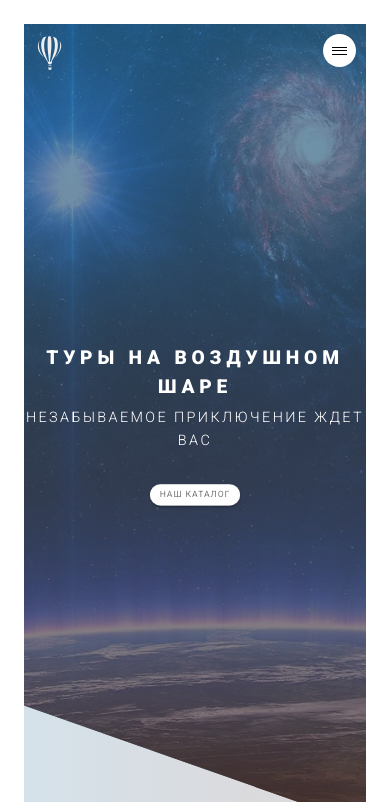
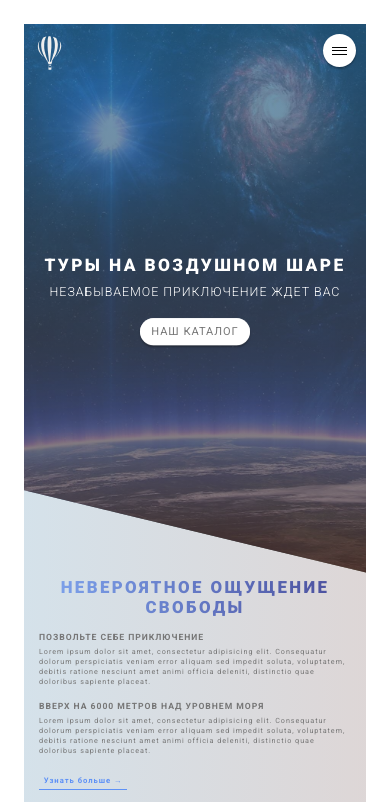
Before and after one commit to squbert/training-projects, a plain HTML site: page 04-landing-page-kosmos/index.html in a window 390 px wide. Shown: the top 802 px of the page. Drawn offline with Linux system fonts and the light colour scheme; files whose address does not match are found by name.

Commit message:
адаптив для tab-port

```diff
--- a/04-landing-page-kosmos/SASS/base/_typography.sass
+++ b/04-landing-page-kosmos/SASS/base/_typography.sass
@@ -17,6 +17,10 @@
     backface-visibility: hidden
     @include respond(tab-land)
       font-size: 4rem
+    @include respond(tab-port)
+      margin-bottom: 0
+      font-size: 3.6rem
+      letter-spacing: 0.5rem
 
 
   &__secondary
@@ -34,6 +38,11 @@
     backface-visibility: hidden
     @include respond(tab-land)
       font-size: 3rem
+    @include respond(tab-port)
+      margin-bottom: 3rem
+      font-size: 2.6rem
+      letter-spacing: 0.2rem
+
 
 .title-secondary
   font-size: 3.6rem
@@ -46,13 +55,16 @@
   color: transparent
   transition: all .4s
   backface-visibility: hidden
+  @include respond(tab-land)
+      font-size: 3rem
+  @include respond(tab-port)
+    font-size: 3.5rem
+    letter-spacing: 0.5rem
   &:hover
     transform: skewY(2deg) skewX(10deg) scale(1.1)
     text-shadow: $title-shadow
   &_white
     color: $color-white
-  @include respond(tab-land)
-      font-size: 3rem
 
 .title-third
   font-size: 2rem
--- a/04-landing-page-kosmos/SASS/base/_utilities.sass
+++ b/04-landing-page-kosmos/SASS/base/_utilities.sass
@@ -7,6 +7,8 @@
 
 .margin-bottom-80px
   margin-bottom: $margin-vertical-big
+  @include respond(tab-port)
+    margin-bottom: 3rem
 
 .element-align-center
   text-align: center
--- a/04-landing-page-kosmos/SASS/components/_cards.sass
+++ b/04-landing-page-kosmos/SASS/components/_cards.sass
@@ -7,6 +7,8 @@
   transition: all .5s
   &:hover
     transform: scale(1.1)
+    @include respond(tab-port)
+      transform: scale(.95)
   &__icon
     display: inline-block
     margin-bottom: 2.4rem
--- a/04-landing-page-kosmos/SASS/components/_form.sass
+++ b/04-landing-page-kosmos/SASS/components/_form.sass
@@ -3,30 +3,42 @@
   box-shadow: $box-shadow
   border-radius: .5rem
   background: linear-gradient(110deg, rgba(250, 250, 250, 1) 0%, rgba(230, 230, 230, 1) 55%, rgba(94,145,246,.8) 60%, rgba(6,12,123,.5) 100%), url(../img/form.jpg)  right/60% 100% no-repeat
+  @include respond(tab-port)
+    height: 66rem
+    background: linear-gradient(110deg, rgba(250, 250, 250, 1) 0%, rgba(230, 230, 230, .6) 100%), url(../img/form.jpg)  center/cover no-repeat
 
 .form
   width: 70%
   padding-top: 5rem
   padding-left: 5rem
+  @include respond(tab-port)
+    padding: 5rem 3rem
+    width: 100%
 
   &__wrapper:not(:last-child)
     margin-bottom: 2rem
     @include respond(tab-land)
       margin-bottom: 1rem
+    @include respond(tab-port)
+      margin-bottom: 3rem
 
   &__wrapper:nth-child(4)
     margin-bottom: 4rem
     @include respond(tab-land)
       margin-bottom: 2rem
+    @include respond(tab-port)
+      margin-bottom: 4rem
 
   &__title
     text-align: left
+    @include respond(tab-port)
+      text-align: center
     &:hover
       transform: none
       text-shadow: none
 
   &__input
-    padding: 2rem 0rem 2rem 2rem
+    padding: 2rem
     width: 75%
     font-size: 1.6rem
     letter-spacing: .2rem
@@ -38,7 +50,10 @@
     background: $color-white
     box-shadow: $box-shadow
     @include respond(tab-land)
-    width: 70%
+      width: 70%
+    @include respond(tab-port)
+      width: 100%
+      font-size: 2.3rem
     &:focus
       border-bottom: .5rem solid #66D763
       outline: none
@@ -53,6 +68,8 @@
     font-weight: 400
     color: $color-gray
     transition: all .8s
+    @include respond(tab-port)
+      font-size: 2rem
 
   &__input:placeholder-shown + &__label
     opacity: 0
@@ -61,11 +78,15 @@
 
   &__wrapper-radio
     display: inline-block
-    &:not(:last-child)
-      margin-right: 2rem
     @include respond(tab-land)
       display: block
       margin-bottom: 1.7rem
+    @include respond(tab-port)
+      display: inline-block
+    &:not(:last-child)
+      margin-right: 2rem
+      @include respond(tab-port)
+        margin-right: 10rem
 
 
   &__input-radio
@@ -74,11 +95,12 @@
   &__input-radio:checked ~ &__label-radio &__button-radio::after
     opacity: 1
 
-
   &__label-radio
     position: relative
     padding-left: 3.5rem
     cursor: pointer
+    @include respond(tab-port)
+      font-size: 2rem
 
   &__button-radio
     display: block
@@ -89,6 +111,8 @@
     width: 3rem
     border-radius: 50%
     border: .5rem solid $color-blue-light
+    @include respond(tab-port)
+      top: -.2rem
     &::after
       content: ''
       display: block
@@ -106,5 +130,9 @@
   &__button
     color: $color-white
     background: $color-blue-light
+    @include respond(tab-port)
+      display: block
+      margin: 0 auto
+      padding: 2rem 5rem
     &::after
       background: $color-blue-light
--- a/04-landing-page-kosmos/SASS/components/_link.sass
+++ b/04-landing-page-kosmos/SASS/components/_link.sass
@@ -10,8 +10,11 @@
     transition: all .3s
     backface-visibility: hidden
     @include respond(tab-land)
-    font-size: 1.8rem
-    padding: 1.2rem 2rem
+      font-size: 1.8rem
+      padding: 1.2rem 2rem
+    @include respond(tab-port)
+      font-size: 2.3rem
+      padding: 1.5rem 2.3rem
   &:hover
     transform: translateY(-.5rem)
     &::after
--- a/04-landing-page-kosmos/SASS/components/_reviews-card.sass
+++ b/04-landing-page-kosmos/SASS/components/_reviews-card.sass
@@ -6,6 +6,9 @@
   background: rgba($color-white, .75)
   box-shadow: $box-shadow
   transform: skewX(-12deg)
+  @include respond(tab-port)
+    text-align: center
+    padding: 2rem
   & > *
     transform: skewX(12deg)
 
@@ -20,6 +23,10 @@
     overflow: hidden
     shape-outside: circle(50% at 50% 50%)
     -webkit-shape-outside: circle(50% at 50% 50%)
+    @include respond(tab-port)
+      margin: 0 auto
+      margin-bottom: 2rem
+      float: none
 
   &__image
     height: 100%
--- a/04-landing-page-kosmos/SASS/components/_tour-card.sass
+++ b/04-landing-page-kosmos/SASS/components/_tour-card.sass
@@ -3,6 +3,8 @@
   height: 50rem
   perspective: 150rem
   -moz-perspective: 150rem
+  @include respond(tab-port)
+    height: 63rem
 
   &__side
     position: absolute
@@ -16,6 +18,8 @@
     color: #eee
     box-shadow: $box-shadow
     backface-visibility: hidden
+    @include respond(tab-port)
+      height: 63rem
 
     &_front
       background: #eee
@@ -34,6 +38,9 @@
     margin-bottom: 6rem
     height: 21rem
     clip-path: polygon(0 0, 100% 0%, 100% 100%, 0 85%)
+    @include respond(tab-port)
+      margin-bottom: 6.5rem
+      height: 30rem
 
     &_first
       background: url(../img/tour-page3.jpg) center / cover no-repeat
@@ -51,6 +58,8 @@
     font-weight: 300
     text-transform: uppercase
     text-align: right
+    @include respond(tab-port)
+      top: 25rem
 
   &__description
     ul
@@ -67,7 +76,9 @@
         &:not(:last-child)
           margin-bottom: 2rem
         @include respond(tab-land)
-        font-size: 1.1rem
+          font-size: 1.1rem
+        @include respond(tab-port)
+          font-size: 2.4rem
 
   &__span
     padding: 1rem 2rem
--- a/04-landing-page-kosmos/SASS/layout/_footer.sass
+++ b/04-landing-page-kosmos/SASS/layout/_footer.sass
@@ -2,12 +2,16 @@
   padding: 8rem
   height: 45rem
   background: #353535
+  @include respond(tab-port)
+    padding: 2rem 2rem
 
   &__logo
     display: block
     margin: 0 auto
     padding-bottom: 5rem
     width: 12rem
+    @include respond(tab-port)
+      padding-bottom: 2.3rem
 
   &__list
     text-align: center
@@ -16,11 +20,15 @@
   &__item
       display: inline-block
       cursor: pointer
+      @include respond(tab-port)
+        display: block
       &:not(:last-child)
         margin-right: 3rem
-      @include respond(tab-land)
-        &:not(:last-child)
+        @include respond(tab-land)
           margin-right: 2rem
+        @include respond(tab-port)
+          margin-right: 0
+          margin-bottom: 2.3rem
 
   &__link
     &:link, &:visited
@@ -31,6 +39,8 @@
       transition: all .3s
       @include respond(tab-land)
         font-size: 1.5rem
+      @include respond(tab-port)
+        font-size: 2.3rem
     &:hover
         color: $color-blue-light
         transform: skewY(5deg) scale(1.2)
--- a/04-landing-page-kosmos/SASS/layout/_grid.sass
+++ b/04-landing-page-kosmos/SASS/layout/_grid.sass
@@ -6,14 +6,8 @@
     margin-bottom: $margin-vertical-big
   @include respond(tab-land)
       max-width: 85rem
-
-[class^='col-']
-  float: left
-  &:not(:last-child)
-    margin-right: $gutter-horizontal
-  @include respond(tab-land)
-      &:not(:last-child)
-        margin-right: 2rem
+  @include respond(tab-port)
+    max-width: 65rem
 
 .col-1-of-2
   width: calc((100% - #{$gutter-horizontal}) / 2)
@@ -36,3 +30,16 @@
 
 .col-3-of-4
   width: calc(3 * ((100% - 3 * #{$gutter-horizontal}) / 4) + 2 * #{$gutter-horizontal})
+
+[class^='col-']
+  float: left
+  &:not(:last-child)
+    margin-right: $gutter-horizontal
+  @include respond(tab-land)
+    &:not(:last-child)
+      margin-right: 2rem
+  @include respond(tab-port)
+    width: 100%
+    &:not(:last-child)
+      margin-right: 0
+      margin-bottom: 2rem
--- a/04-landing-page-kosmos/SASS/layout/_header.sass
+++ b/04-landing-page-kosmos/SASS/layout/_header.sass
@@ -3,6 +3,8 @@
   height: 95vh
   background: linear-gradient(180deg, rgba(43, 108, 151, 0.7) 0.03%, rgba(87, 52, 52, 0.7) 99.94%), url(../img/page-1.jpg) center / cover no-repeat
   clip-path: polygon(0 0, 100% 0%, 100% 100%, 0 85%)
+  @include respond(tab-port)
+    height: 65vh
 
   &__logo
     position: absolute
--- a/04-landing-page-kosmos/SASS/layout/_navigation.sass
+++ b/04-landing-page-kosmos/SASS/layout/_navigation.sass
@@ -16,6 +16,7 @@
     width: 7rem
     text-align: center
     cursor: pointer
+    box-shadow: $box-shadow
     border-radius: 50%
     background: $color-white
     z-index: 12
--- a/04-landing-page-kosmos/SASS/pages/_home.sass
+++ b/04-landing-page-kosmos/SASS/pages/_home.sass
@@ -1,18 +1,26 @@
 .about
   padding-top: 8rem
   margin-bottom: 6rem
+  @include respond(tab-port)
+    margin-bottom: 40rem
+    padding-top: 1rem
 
 .adventure
   margin-bottom: 6.1rem
   padding: 21rem 0
   background: linear-gradient(180deg, rgba(43, 108, 151, 0.7) 0.03%, rgba(87, 52, 52, 0.7) 99.94%), url(../img/adventure.jpg) center / cover no-repeat
   transform: skewY(4deg)
+  @include respond(tab-port)
+    margin-bottom: 2.3rem
+    padding: 6rem 0
   > *
     transform: skewY(-4deg)
 
 .tour
   padding-top: 21rem
   margin-bottom: 4rem
+  @include respond(tab-port)
+    padding-top: 5rem
 
 .reviews
   position: relative
--- a/04-landing-page-kosmos/index.html
+++ b/04-landing-page-kosmos/index.html
@@ -266,7 +266,6 @@
       </main>
       <footer class="footer">
         <a href="#"><img class="footer__logo" src="img/svg-1.svg" alt="Логотип в виде воздушного шара" /></a>
-        <div class="row">
           <ul class="footer__list">
             <li class="footer__item"><a class="footer__link" href="#">о нас</a></li>
             <li class="footer__item"><a class="footer__link" href="#">скидки</a></li>
@@ -274,7 +273,6 @@
             <li class="footer__item"><a class="footer__link" href="#">калькулятор цены</a></li>
             <li class="footer__item"><a class="footer__link" href="#">связаться с нами</a></li>
           </ul>
-        </div>
       </footer>
     </div>
 
```
Also changed, not shown: 04-landing-page-kosmos/css/style.css.
